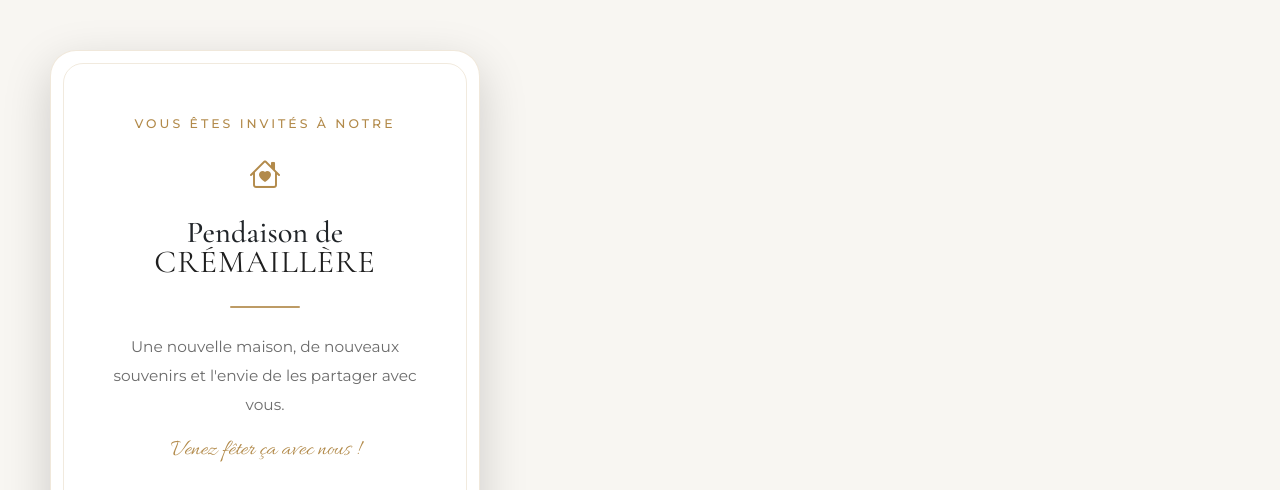
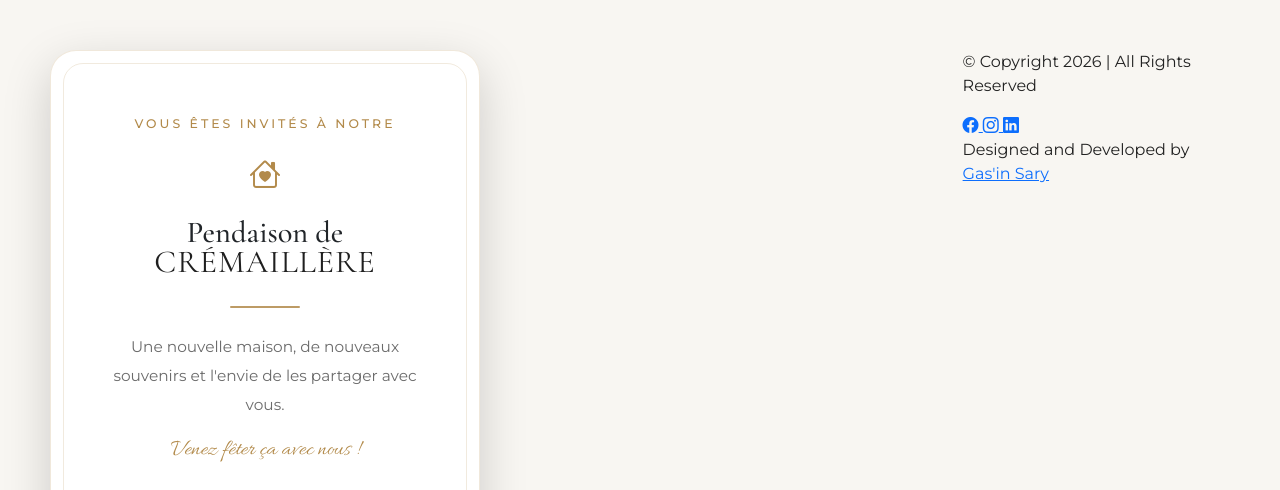
Before and after one commit to julien-elodie/julien-elodie.github.io, a plain HTML site: page index.html in a window 1280 px wide. Shown: the top 490 px of the page. Drawn offline with nearby package versions, Linux system fonts and the light colour scheme.

Commit message:
Update index.html

```diff
--- a/index.html
+++ b/index.html
@@ -276,7 +276,36 @@
         </div>
 
     </main>
+<footer class="site-footer">
 
+    <p class="copyright">
+        &copy; Copyright 2026 | All Rights Reserved
+    </p>
+
+    <div class="social-links">
+
+        <a href="https://facebook.com/gasisnary" target="_blank">
+            <i class="bi bi-facebook"></i>
+        </a>
+
+        <a href="https://www.instagram.com/gasin.sary" target="_blank">
+            <i class="bi bi-instagram"></i>
+        </a>
+
+        <a href="https://www.linkedin.com/company/gasinsary" target="_blank">
+            <i class="bi bi-linkedin"></i>
+        </a>
+
+    </div>
+
+    <p class="designer">
+        Designed and Developed by
+        <a href="https://gasinsary.github.io/" target="_blank">
+            Gas'in Sary
+        </a>
+    </p>
+
+</footer>
     <!-- Bootstrap JS -->
     <script src="https://cdn.jsdelivr.net/npm/bootstrap@5.3.7/dist/js/bootstrap.bundle.min.js"></script>
 
```
